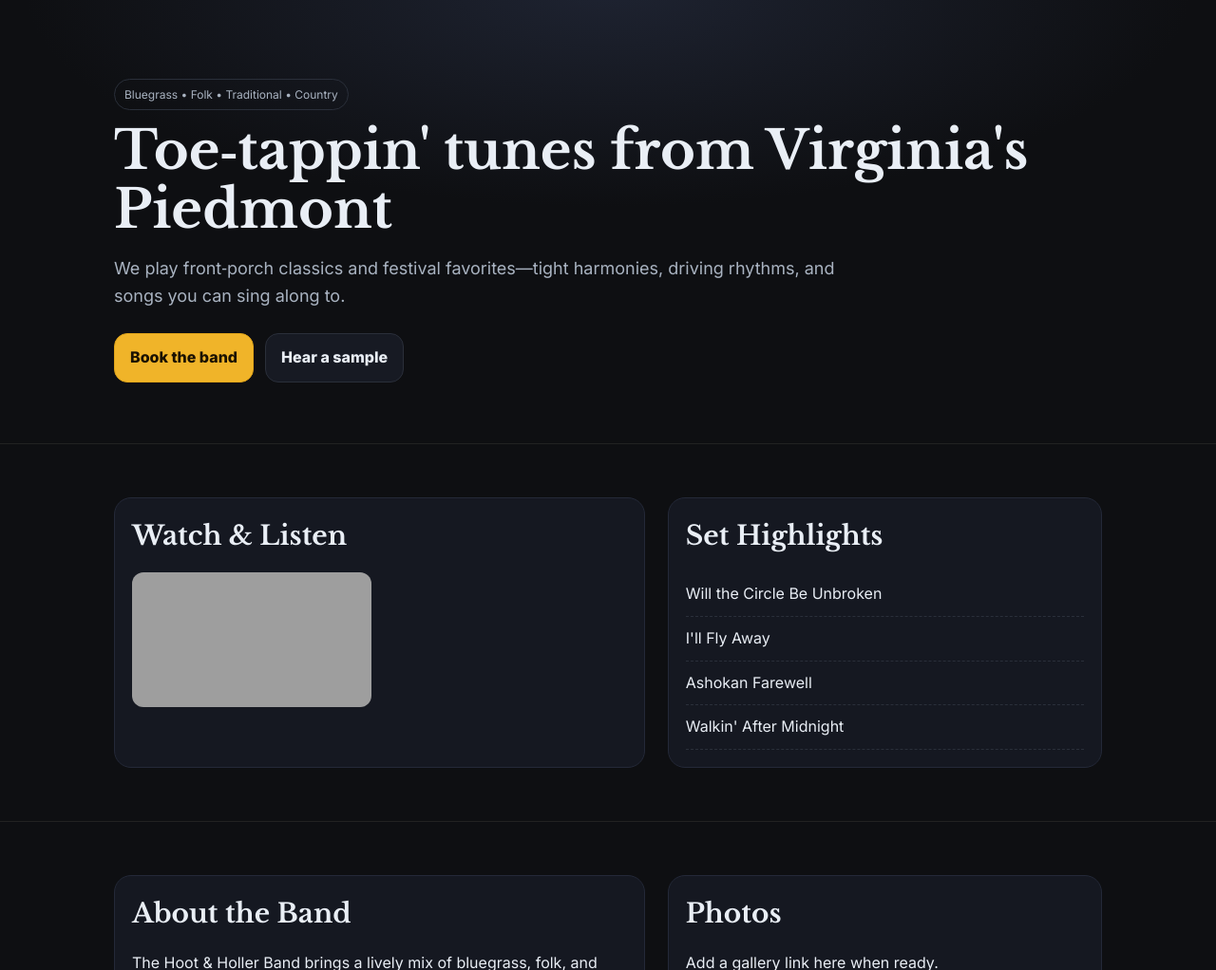
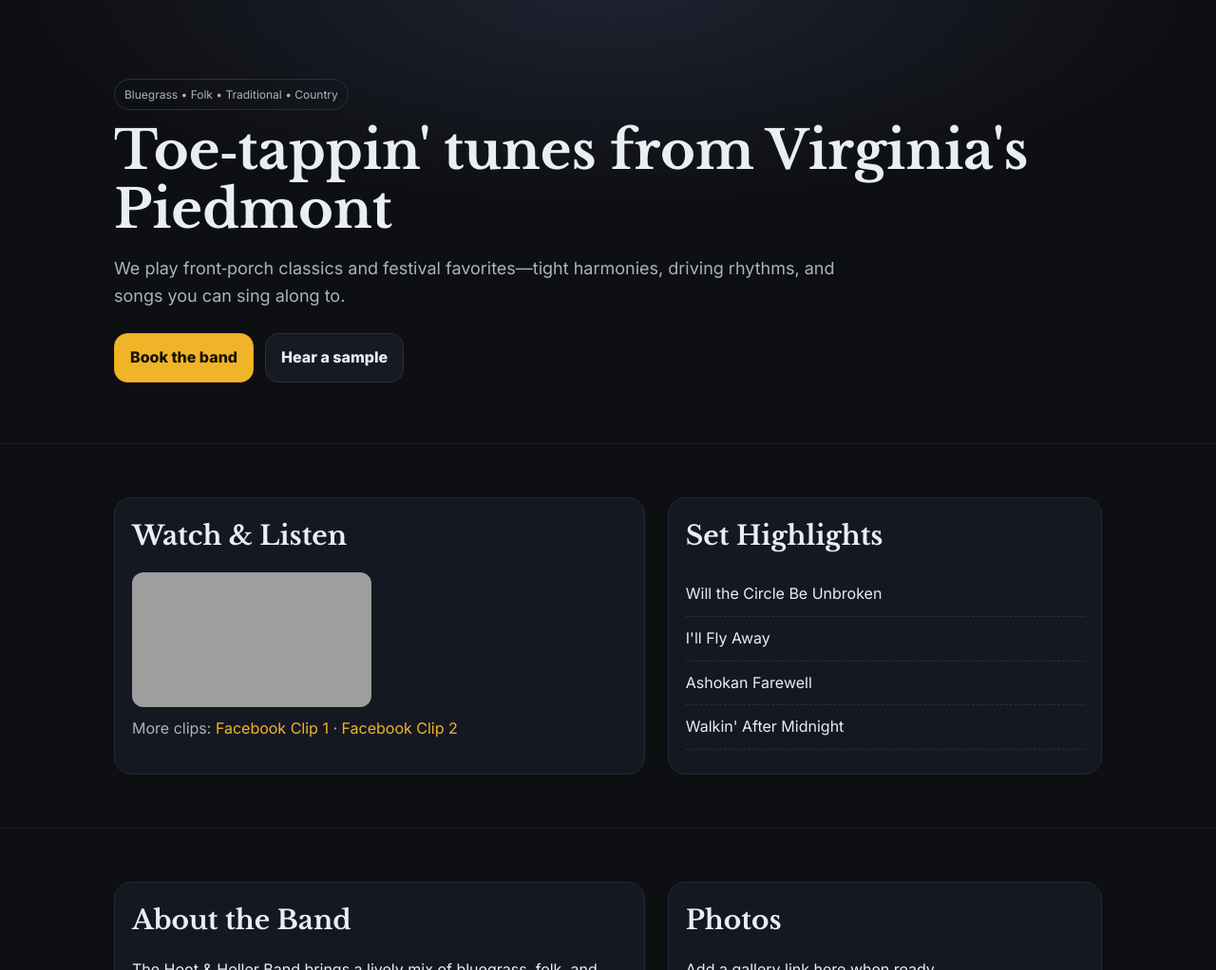
Before and after one commit to Huntlyman/hoothollerband, a plain HTML site: page index.html in a window 1280 px wide. Shown: the part 78-1100 px from the top of the page at 95% size. Drawn offline with nearby package versions, Linux system fonts and the light colour scheme; grey boxes are pictures that could not be loaded.

Commit message:
Add files via upload

```diff
--- a/index.html
+++ b/index.html
@@ -70,6 +70,12 @@
           <div class="grid cols-2">
             <iframe src="https://www.youtube.com/embed/LZK_sZmWbCA?start=3380" title="Hoot & Holler — Live (starts at 56:20)"></iframe>
           </div>
+          <!-- Restored Facebook links section -->
+          <p style="color:var(--muted);margin-top:10px">
+            More clips:
+            <a href="https://www.facebook.com/share/v/16xJrvqA2s/" target="_blank" rel="noopener">Facebook Clip 1</a> ·
+            <a href="https://www.facebook.com/share/p/19Pi1hZkyL/" target="_blank" rel="noopener">Facebook Clip 2</a>
+          </p>
         </div>
         <div class="card">
           <h2>Set Highlights</h2>
@@ -77,7 +83,7 @@
             <li>Will the Circle Be Unbroken</li>
             <li>I'll Fly Away</li>
             <li>Ashokan Farewell</li>
-             <li>Walkin' After Midnight</li>
+            <li>Walkin' After Midnight</li>
           </ul>
         </div>
       </div>
```
